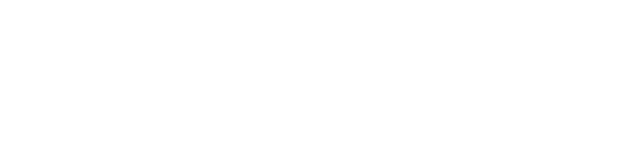
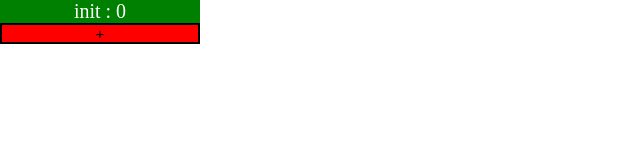
Before and after one commit to hyunjoebrother/210517_FastCampus_React_study, a website: page Reactstart/index.html in a window 1280 px wide. Shown: the whole page, without its empty margins (0-640 px from the left). Drawn offline with nearby package versions, Linux system fonts and the light colour scheme.

Commit message:
210517_FC_React_start

```diff
--- a/Reactstart/index.html
+++ b/Reactstart/index.html
@@ -5,14 +5,72 @@
         <meta http-equiv="X-UA-Compatible" content="IE=edge">
         <meta name="viewport" content="width=device-width, initial-scale=1.0">
         <title>Document</title>
+
+        <style>
+            * {
+                margin: 0;
+                padding: 0;
+                border: 0;
+            }
+
+            #root p {
+                color: #fff;
+                font-size: 20px;
+                background-color: green;
+                text-align: center;
+                width : 200px;
+            }
+
+            #btn_plus {
+                background-color: red;
+                border: 2px solid #000;
+                font-size: 15px;
+                width : 200px;
+            }
+        </style>
     </head>
     <body>
+        <div id = "root"></div>
+        <button id = "btn_plus">+</button>
+
         <script crossorigin src="https://unpkg.com/react@17/umd/react.development.js"></script>
         <script crossorigin src="https://unpkg.com/react-dom@17/umd/react-dom.development.js"></script>
 
         <script type="text/javascript">
-            console.log(React);
-            console.log(ReactDOM);
+            // console.log(React);
+            // console.log(ReactDOM);
+
+            // const root = document.querySelector('#root');
+            // const btn_plus = document.querySelector('#btn_plus');
+
+            // let i = 0;
+
+            // root.innerHTML = "<p>init : 0</p>";
+            // btn_plus.addEventListener('click', () => {
+            //     root.innerHTML = `<p>init : ${++i}</p>`;
+            // });
+
+            const component = { // 초기값
+                message : 'init',
+                count : 0,
+                render() {
+                    return `<p>${this.message} : ${this.count} </p>`;
+                }
+            };
+            function render (rootElement, component) {
+                rootElement.innerHTML = component.render();
+            }
+
+            // 초기화 단계
+            render(document.querySelector('#root'), component);
+
+            // 버튼 작업
+            document.querySelector('#btn_plus').addEventListener('click', () => {
+                component.message = 'update';
+                component.count = component.count + 1;
+
+                render(document.querySelector('#root'), component);
+            });
         </script>
     </body>
 </html>
```
Also changed, not shown: Reactstart/memo/210517 패컴 Part10 React 시작.txt (+13 -1 lines).
